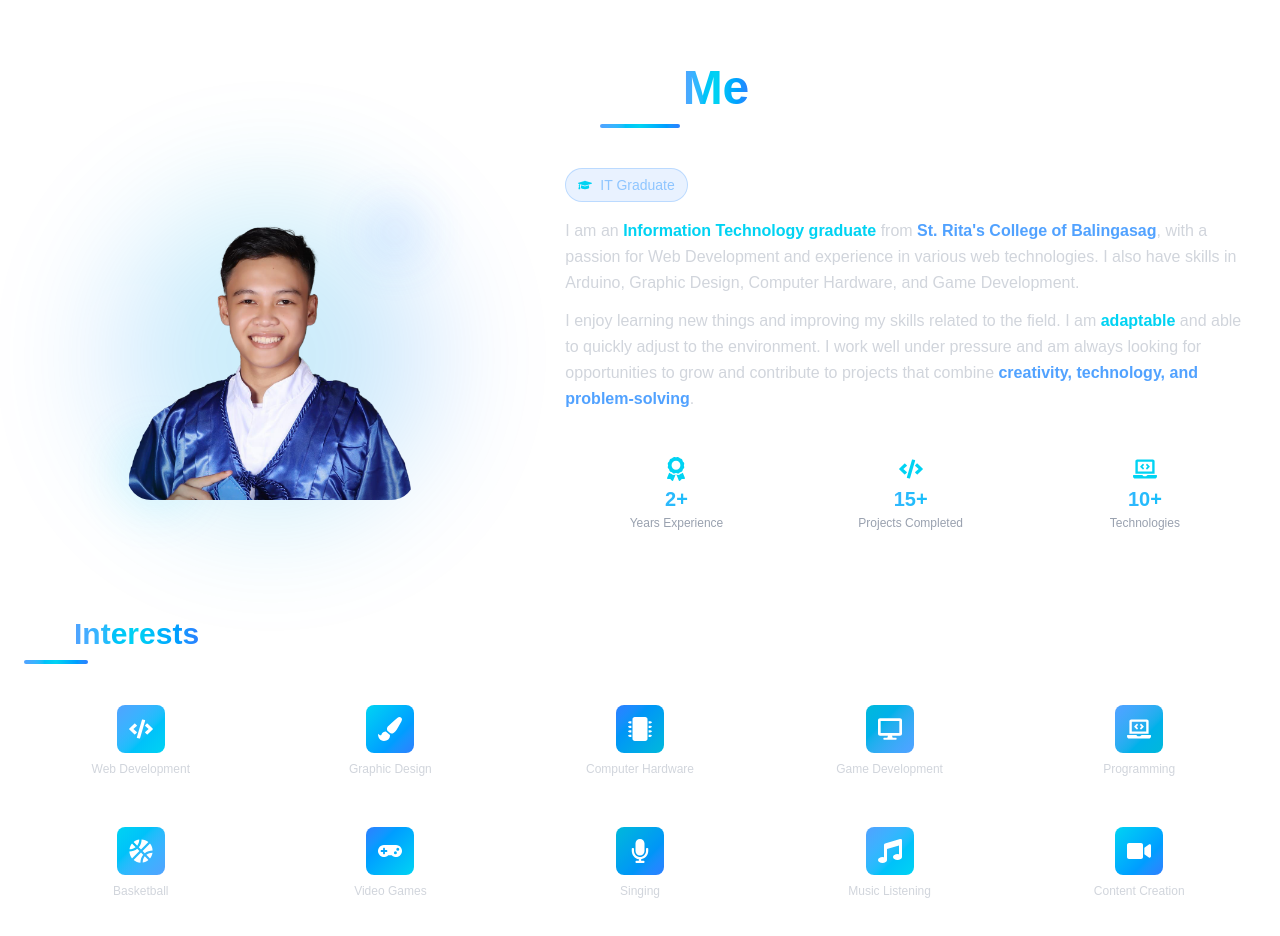
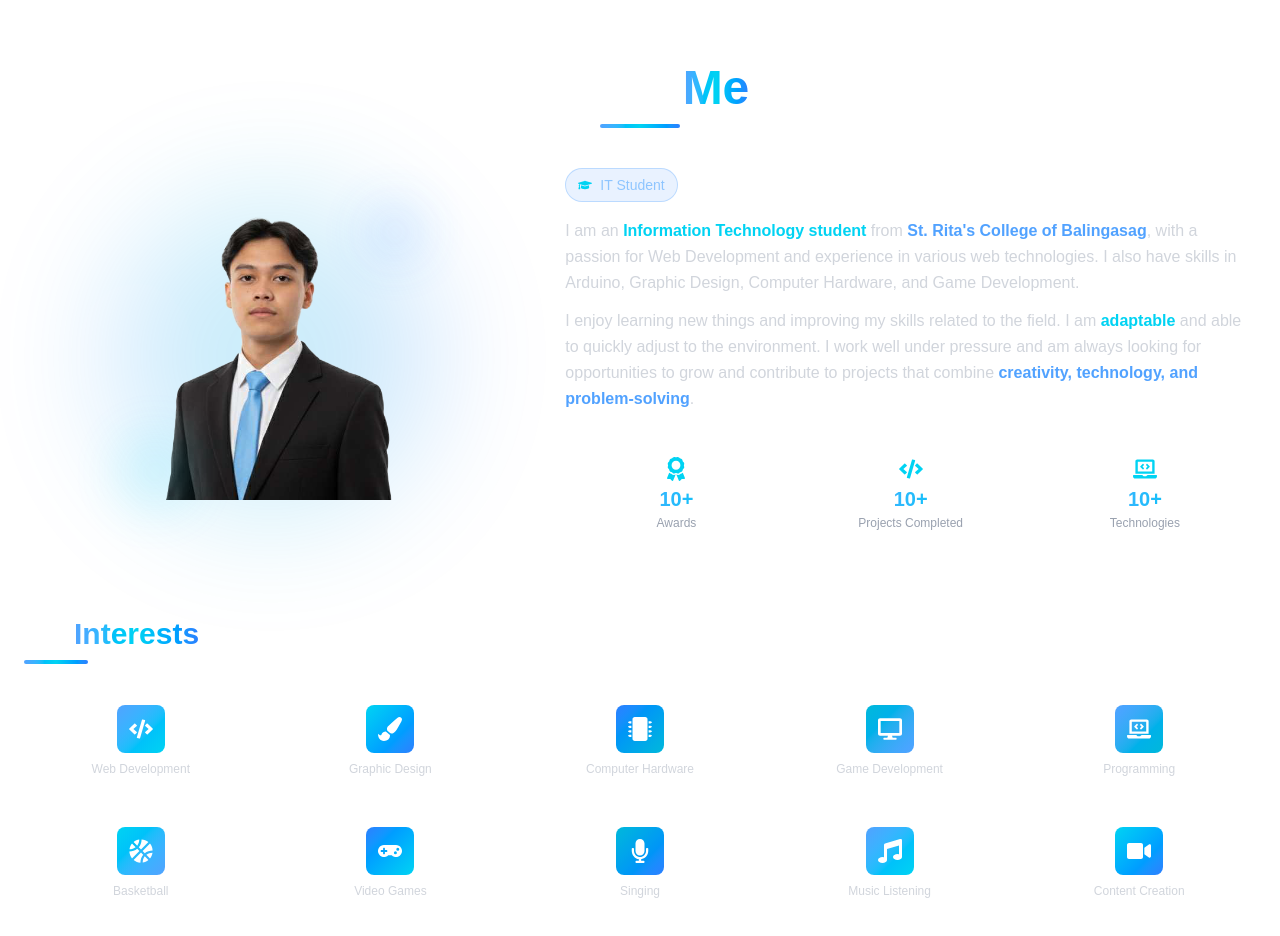
Before and after one commit to Pheszm/portfolio, a Next.js app: page /HomePart/About in a window 1280 px wide. Shown: the top 936 px of the page. Built offline with nearby package versions, Linux system fonts and the light colour scheme.

Commit message:
CV installed

```diff
--- a/pages/HomePart/About.js
+++ b/pages/HomePart/About.js
@@ -3,8 +3,8 @@ import { FaDesktop, FaBasketballBall, FaCode, FaGamepad, FaPaintBrush, FaMicroch
 
 export default function About({ fadeIn, stagger }) {
   const stats = [
-    { label: 'Years Experience', value: '2+', icon: FaAward },
-    { label: 'Projects Completed', value: '15+', icon: FaCode },
+    { label: 'Awards', value: '10+', icon: FaAward },
+    { label: 'Projects Completed', value: '10+', icon: FaCode },
     { label: 'Technologies', value: '10+', icon: FaLaptopCode },
   ];
 
@@ -44,7 +44,7 @@ export default function About({ fadeIn, stagger }) {
               {/* Image */}
               <div className="relative">
                 <img
-                  src="/GraduationPicture.png"
+                  src="/CarlProfessionPic.png"
                   alt="Carl Wyne S. Gallardo"
                   className="relative w-48 h-48 sm:w-56 sm:h-56 md:w-64 md:h-64 lg:w-72 lg:h-72 object-cover rounded-3xl group-hover:border-blue-400/30 transition-all duration-500"
                 />
@@ -60,13 +60,13 @@ export default function About({ fadeIn, stagger }) {
             {/* Education Badge */}
             <div className="inline-flex items-center gap-2 px-3 py-1.5 bg-blue-500/10 border border-blue-400/30 rounded-full backdrop-blur-sm">
               <FaGraduationCap className="text-cyan-400 text-sm" />
-              <span className="text-xs md:text-sm text-blue-300 font-medium">IT Graduate</span>
+              <span className="text-xs md:text-sm text-blue-300 font-medium">IT Student</span>
             </div>
 
             {/* Bio */}
             <div className="space-y-3">
               <p className="text-sm md:text-base text-gray-300 leading-relaxed text-center lg:text-left">
-                I am an <span className="text-cyan-400 font-semibold">Information Technology graduate</span> from <span className="text-blue-400 font-semibold">St. Rita's College of Balingasag</span>, with a passion for Web Development and experience in various web technologies. I also have skills in Arduino, Graphic Design, Computer Hardware, and Game Development.
+                I am an <span className="text-cyan-400 font-semibold">Information Technology student</span> from <span className="text-blue-400 font-semibold">St. Rita's College of Balingasag</span>, with a passion for Web Development and experience in various web technologies. I also have skills in Arduino, Graphic Design, Computer Hardware, and Game Development.
               </p>
               <p className="text-sm md:text-base text-gray-300 leading-relaxed text-center lg:text-left">
                 I enjoy learning new things and improving my skills related to the field. I am <span className="text-cyan-400 font-semibold">adaptable</span> and able to quickly adjust to the environment. I work well under pressure and am always looking for opportunities to grow and contribute to projects that combine <span className="text-blue-400 font-semibold">creativity, technology, and problem-solving</span>.
--- a/pages/HomePart/Contact.js
+++ b/pages/HomePart/Contact.js
@@ -5,7 +5,7 @@ export default function Contact({ fadeIn, stagger }) {
   const contactInfo = [
     { icon: FaEnvelope, label: 'Email', value: 'carlwynegallardo@gmail.com', href: 'mailto:carlwynegallardo@gmail.com' },
     { icon: FaPhone, label: 'Phone', value: '+63 967 218 2163', href: 'tel:+639672182163' },
-    { icon: FaMapMarkerAlt, label: 'Location', value: 'Balingasag, Philippines', href: '#' },
+    { icon: FaMapMarkerAlt, label: 'Location', value: 'Brgy. 5, Balingasag Mis. Or. Philippines', href: '#' },
   ];
 
   return (
--- a/pages/HomePart/Footer.js
+++ b/pages/HomePart/Footer.js
@@ -6,9 +6,9 @@ export default function Footer() {
   };
 
   const socialLinks = [
-    { icon: FaGithub, href: 'https://github.com', label: 'GitHub' },
-    { icon: FaLinkedin, href: 'https://linkedin.com', label: 'LinkedIn' },
-    { icon: FaFacebook, href: 'https://facebook.com', label: 'Facebook' },
+    { icon: FaGithub, href: 'https://github.com/Pheszm', label: 'GitHub' },
+    { icon: FaLinkedin, href: 'https://www.linkedin.com/in/carl-gallardo-138947354/', label: 'LinkedIn' },
+    { icon: FaFacebook, href: 'https://www.facebook.com/itz.carlg', label: 'Facebook' },
   ];
 
   return (
--- a/pages/HomePart/Hero.js
+++ b/pages/HomePart/Hero.js
@@ -81,6 +81,15 @@ export default function Hero({ isMounted, fadeIn }) {
     if (nextSection) {
       nextSection.scrollIntoView({ behavior: 'smooth' });
     }
+  };
+
+  const handleDownloadCV = () => {
+    const link = document.createElement('a');
+    link.href = '/Gallardo_CV.pdf';
+    link.download = 'Gallardo_CV.pdf';
+    document.body.appendChild(link);
+    link.click();
+    document.body.removeChild(link);
   };
 
   return (
@@ -171,7 +180,10 @@ export default function Hero({ isMounted, fadeIn }) {
                   View My Work
                   <FaArrowDown className="group-hover:translate-y-1 transition-transform duration-300" size={14} />
                 </button>
-                <button className="px-5 py-2.5 md:px-6 md:py-3 bg-white/5 backdrop-blur-md text-white font-semibold rounded-xl border-2 border-white/20 hover:bg-white/10 hover:border-blue-400/50 hover:-translate-y-1 transition-all duration-300 flex items-center gap-2 text-xs md:text-sm">
+                <button
+                  onClick={handleDownloadCV}
+                  className="px-5 py-2.5 md:px-6 md:py-3 bg-white/5 backdrop-blur-md text-white font-semibold rounded-xl border-2 border-white/20 hover:bg-white/10 hover:border-blue-400/50 hover:-translate-y-1 transition-all duration-300 flex items-center gap-2 text-xs md:text-sm"
+                >
                   <FaDownload size={14} />
                   Download CV
                 </button>
@@ -183,7 +195,7 @@ export default function Hero({ isMounted, fadeIn }) {
                 className="flex gap-3 justify-center lg:justify-start pt-1"
               >
                 <a
-                  href="https://github.com"
+                  href="https://github.com/Pheszm"
                   target="_blank"
                   rel="noopener noreferrer"
                   className="group w-10 h-10 md:w-12 md:h-12 flex items-center justify-center bg-white/5 backdrop-blur-md rounded-full border-2 border-white/20 text-gray-300 hover:text-white hover:bg-blue-500/20 hover:border-blue-400/50 hover:scale-110 transition-all duration-300"
@@ -191,7 +203,7 @@ export default function Hero({ isMounted, fadeIn }) {
                   <FaGithub size={16} className="md:w-5 md:h-5" />
                 </a>
                 <a
-                  href="https://linkedin.com"
+                  href="https://www.linkedin.com/in/carl-gallardo-138947354/"
                   target="_blank"
                   rel="noopener noreferrer"
                   className="group w-10 h-10 md:w-12 md:h-12 flex items-center justify-center bg-white/5 backdrop-blur-md rounded-full border-2 border-white/20 text-gray-300 hover:text-white hover:bg-blue-500/20 hover:border-blue-400/50 hover:scale-110 transition-all duration-300"
@@ -199,7 +211,7 @@ export default function Hero({ isMounted, fadeIn }) {
                   <FaLinkedin size={16} className="md:w-5 md:h-5" />
                 </a>
                 <a
-                  href="mailto:your.email@example.com"
+                  href="mailto:carlwynegallardo@gmail.com"
                   className="group w-10 h-10 md:w-12 md:h-12 flex items-center justify-center bg-white/5 backdrop-blur-md rounded-full border-2 border-white/20 text-gray-300 hover:text-white hover:bg-blue-500/20 hover:border-blue-400/50 hover:scale-110 transition-all duration-300"
                 >
                   <FaEnvelope size={16} className="md:w-5 md:h-5" />
```
Also changed, not shown: public/CarlProfessionPic.png (added), 1 other file (tests, documents, lock files or other folders).
